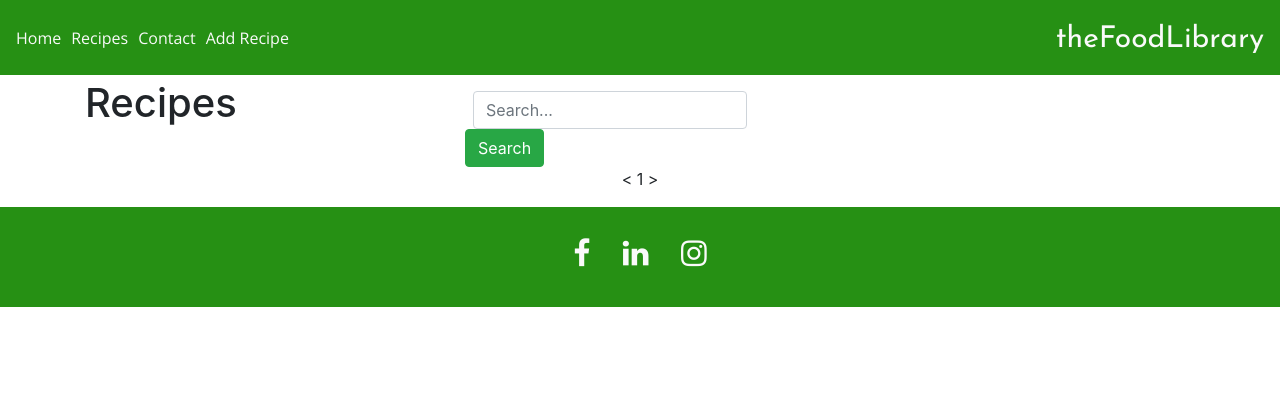
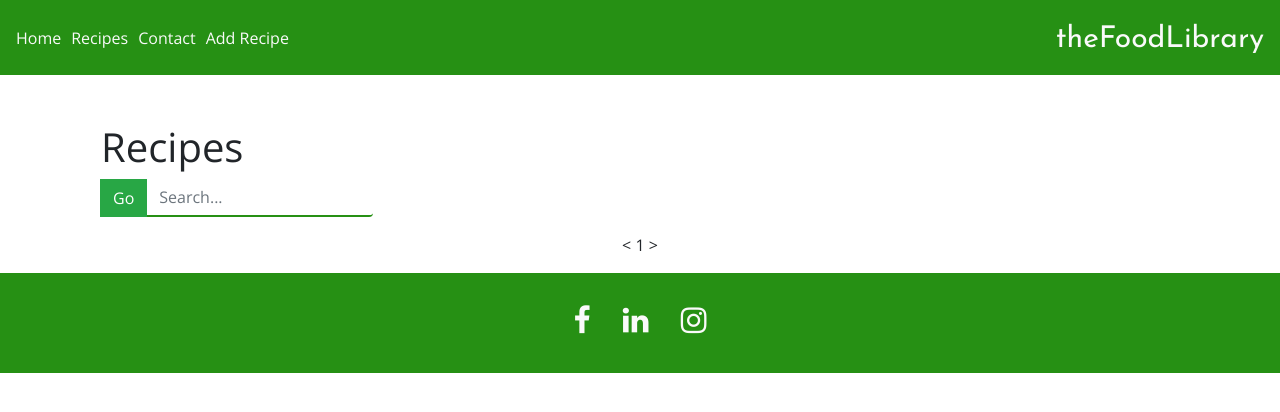
Before and after one commit to Code-Institute-Submissions/mendesfsweden-MilestoneProject3, a Flask app: page /recipes?page=1 in a window 1280 px wide. Shown: the top 412 px of the page. Run offline with Flask 2, Linux system fonts and the light colour scheme; data that the repository does not hold is empty; some libraries are stand-ins or nearby versions.

Commit message:
edited design of search bar changed the app body font-family

```diff
--- a/static/style.css
+++ b/static/style.css
@@ -1,4 +1,9 @@
 @import url('https://fonts.googleapis.com/css2?family=Josefin+Sans&family=Open+Sans:wght@300&display=swap');
+
+body {
+    margin: 0;
+    font-family: 'Open Sans', sans-serif;
+}
 
 .home-rec-links {
     text-decoration: none;
@@ -117,5 +122,15 @@ li {
 
 a:hover{
     text-decoration: none;
+    color:  #269014;
+}
+
+a{
     color: black;
 }
+
+.border-search {
+    border-top:none;
+    border-left:none;
+    border-right:none;
+    border-bottom: 2px #269014 solid;
--- a/templates/recipes.html
+++ b/templates/recipes.html
@@ -1,18 +1,23 @@
 {% extends 'base.html' %}
 {% block content %}
 <div class="container">
-    <div class="row row-cols-1 row-cols-md-3">
-        <div class="col mt-1">
+	<div class="text-left ml-3 mt-5">
 		<h1>Recipes</h1>
 	</div>
-        <div class="col mt-3">
+	<div class="text-right">
 		<form class="form-inline" method="GET">
+        <div class="input-group mb-3">
+        <div class="input-group-append">
+        <button class="btn btn-success ml-3" type="submit">Go</button>
+        </div>
 			<input type="hidden" name="page" value="1">
-        <input class="form-control mx-2" type="text" name="search" minlength="3" placeholder="Search...">
-        <button class="btn btn-success" type="submit">Search</button>
+			<input class="form-control border-search" type="text" name="search" minlength="3" placeholder="Search...">
+			</div>
 		</form>
 	</div>
 </div>
+
+<div class="container">
 	<div class="boxed ">
 		<div class="row row-cols-1 row-cols-md-3">
 			{% for rec in recipes %}
@@ -22,7 +27,9 @@
 						<img src="{{rec.image}}" class="card-img-top img-h" alt="...">
 						<div class="card-body">
 							<h5 class="card-title">{{rec.name}}</h5>
-						<p class="card-text">{{rec.ingredients if rec.ingredients.__len__() < 50 else rec.ingredients[:50] + '...'}}</p>
+							<p class="card-text">
+								{{rec.ingredients if rec.ingredients.__len__() < 50 else rec.ingredients[:50] + '...'}}
+							</p>
 						</div>
 					</div>
 				</div>
@@ -46,5 +53,5 @@
 		</div>
 	</div>
 </div>
-
+</div>
 {% endblock %}
```
Lines whose indentation alone changed are shown as unchanged.
